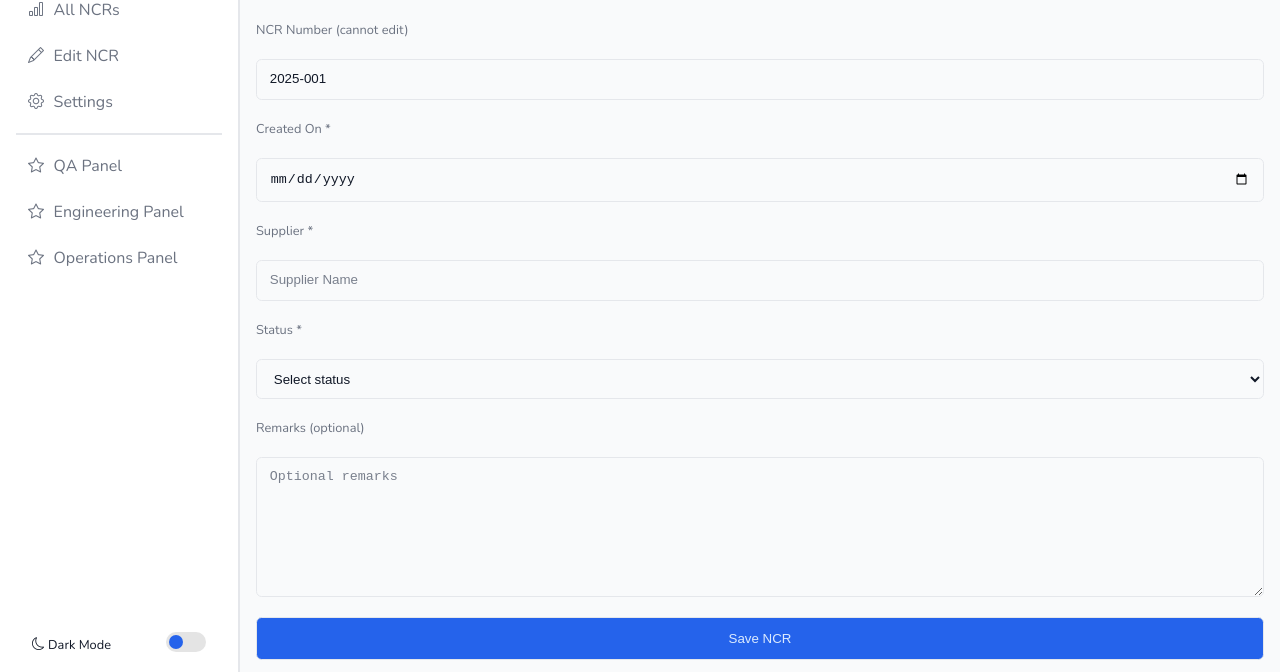
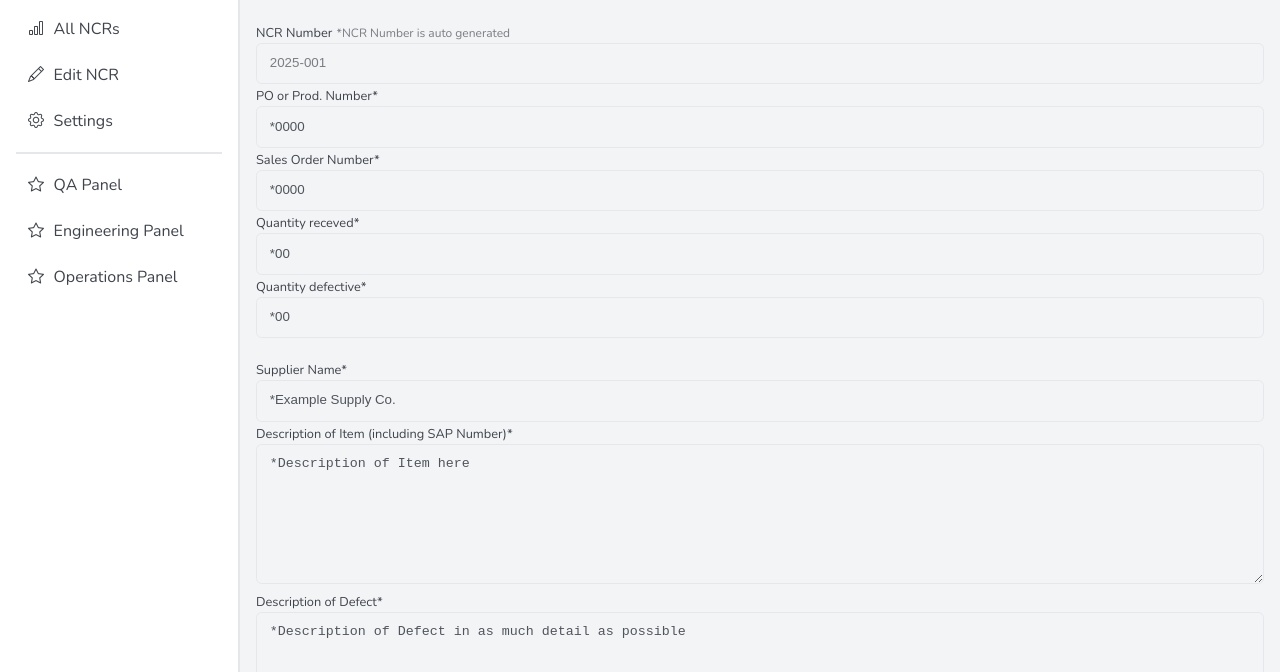
Before and after one commit to nctech-niagara/crossfire, a plain HTML site: page edit-ncr.html in a window 1280 px wide. Shown: the part 128-800 px from the top of the page. Drawn offline with nearby package versions, Linux system fonts and the light colour scheme.

Commit message:
dreinhart2 commit edit

```diff
--- a/edit-ncr.html
+++ b/edit-ncr.html
@@ -13,7 +13,7 @@
         <!-- Sidebar -->
         <aside class="sidebar padding">
             <div>
-                <div class="logo"><h1>CrossFire</h1></div>
+                <div class="logo"><img src="assets/Crossfire Logo-transparent.png" alt="Crossfire" width="206"></div>
                 <hr />
                 <nav>
                     <ul>
@@ -28,20 +28,6 @@
                     </ul>
                 </nav>
             </div>
-            <div class="theme-toggle padding">
-                <div class="mode">
-                    <div>
-                        <i class="bi bi-moon"></i>
-                        <span id="theme-text"></span>
-                    </div>
-                    <div>
-                        <label class="switch">
-                            <input type="checkbox" id="theme-switch">
-                            <span class="slider"></span>
-                        </label>
-                    </div>
-                </div>
-            </div>
         </aside>
 
         <!-- Main -->
@@ -49,7 +35,7 @@
             <header class="padding">
                 <div class="flex mobile">
                     <div class="hamburger-menu"><i class="bi bi-list"></i></div>
-                    <div class="logo">CrossFire</div>
+                    <div class="logo"><img src="assets/Crossfire Logo-transparent.png" alt="Crossfire" width="206"></div>
                 </div>
                 <div class="grid-end">
                     <div class="flex">
@@ -60,29 +46,65 @@
                 </div>
             </header>
 
+            <!--Quality Rep NCR page-->
+
             <section id="main-section" class="padding">
                 <form id="edit-ncr-form" class="vertical-spacing grid">
                     <h2>Edit NCR</h2>
 
-                    <label for="ncr-number">NCR Number (cannot edit)</label>
-                    <input type="text" id="ncr-number" value="2025-001" disabled>
+                    <!--ADD CHECKBOXES. REFERENCE ORIGINAL NCR PAGE.-->
 
-                    <label for="created-on">Created On <span class="required">*</span></label>
+                    <div>
+                    <label for="ncr-number">NCR Number</label>
+                    <lable for="ncr-number" class="mini-text">*NCR Number is auto generated</lable>
+                    <input type="text" id="ncr-number" value="2025-001" class="muted-text" disabled>
+
+                    <label for="prod-number">PO or Prod. Number<span class="required">*</span></label>
+                    <input type="number" id="prod-number" placeholder="*0000" required>
+
+                    <label for="sales-number">Sales Order Number<span class="required">*</span></label>
+                    <input type="number" id="sales-number" placeholder="*0000" required>
+
+                    <label for="quantity-num">Quantity receved<span class="required">*</span></label>
+                    <input type="number" id="quantity-num" placeholder="*00" required>
+
+                    <label for="quantity-num-defect">Quantity defective<span class="required">*</span></label>
+                    <input type="number" id="quantity-num-defect" placeholder="*00" required>
+                    </div>
+
+                    <div>
+                    <!--ADD CHECKBOXES. REFERENCE ORIGINAL NCR PAGE.-->
+
+                    <label for="supplier">Supplier Name<span class="required">*</span></label>
+                    <input type="text" id="supplier" placeholder="*Example Supply Co." required>
+
+                    <label for="desc-item">Description of Item (including SAP Number)<span class="required">*</span></label>
+                    <textarea id="desc-item" placeholder="*Description of Item here" required></textarea>
+
+                    <label for="desc-defect">Description of Defect<span class="required">*</span></label>
+                    <textarea id="desc-defect" placeholder="*Description of Defect in as much detail as possible" required></textarea>
+
+                    <!--ADD CHECKBOXES. REFERENCE ORIGINAL NCR PAGE.-->
+                    </div>
+
+                    <div>
+                    <label for="quality-rep-name">Quality Representative's Name<span class="required">*</span></label>
+                    <input type="text" id="quality-rep-name" placeholder="*John Doe" required>
+
+                    <label for="remarks">Additional Comments (optional)</label>
+                    <textarea id="remarks" placeholder="*Additional Comments Here"></textarea>
+
+                    <label for="created-on">Created On<span class="required">*</span></label>
                     <input type="date" id="created-on" required>
+                    </div>
 
-                    <label for="supplier">Supplier <span class="required">*</span></label>
-                    <input type="text" id="supplier" placeholder="Supplier Name" required>
-
-                    <label for="status">Status <span class="required">*</span></label>
+                    <label for="status">Status<span class="required">*</span></label>
                     <select id="status" required>
-                        <option value="">Select status</option>
+                        <option value="">*Select status</option>
                         <option value="Active">Active</option>
                         <option value="Closed">Closed</option>
                         <option value="Pending">Pending</option>
                     </select>
-
-                    <label for="remarks">Remarks (optional)</label>
-                    <textarea id="remarks" placeholder="Optional remarks"></textarea>
 
                     <button type="submit" class="btn-style">Save NCR</button>
                 </form>
--- a/style.css
+++ b/style.css
@@ -1,54 +1,39 @@
 @import url("https://fonts.googleapis.com/css2?family=Lato:ital,wght@0,100;0,300;0,400;0,700;0,900;1,100;1,300;1,400;1,700;1,900&family=Nunito:ital,wght@0,200..1000;1,200..1000&display=swap");
+
+/* Crossfire brand colours
+
+light blue #5897c9
+
+dark blue #163451 */
 
 /* Themes  */
 :root {
 	--radius: 0.35rem;
+
 	/* Backgrounds */
-	--bg-body: #f9fafb;
+	--bg-body: #f3f4f6;
 	--bg-sidebar: #ffffff;
 	--bg-card: #ffffff;
 	--bg-hover: #f3f4f6;
 
 	/* Text */
-	--text-main: #111827;
-	--text-secondary: #6b7280;
-	--text-muted: #9ca3af;
+	--text-main: #163451;
+	--text-secondary: #3f434b;
+	--text-muted: #7a7d82;
 	--text-inverse: #ffffff;
 
 	/* Borders */
 	--border-color: #e5e7eb;
 
 	/* Primary Accent */
-	--primary: #2563eb;
+	--primary: #5897c9;
 	--primary-light: #dbeafe;
-	--primary-hover: #1d4ed8;
+	--primary-hover: #5897c9;
 
 	/* Positive / Error */
 	--success: #22c55e;
 	--error: #ef4444;
 	--warning: #f59e0b;
-}
-
-body.dark {
-	--bg-body: #111827;
-	--bg-sidebar: #1f2937;
-	--bg-card: #1e293b;
-	--bg-hover: #374151;
-
-	--text-main: #f9fafb;
-	--text-secondary: #d1d5db;
-	--text-muted: #9ca3af;
-	--text-inverse: #111827;
-
-	--border-color: #374151;
-
-	--primary: #60a5fa;
-	--primary-light: #1e40af;
-	--primary-hover: #3b82f6;
-
-	--success: #4ade80;
-	--error: #f87171;
-	--warning: #fbbf24;
 }
 
 /* Themes  */
@@ -177,12 +162,6 @@ table a {
 }
 
 /* --------------------------------------------------------------------  */
-
-/* Chris styles  */
-
-/* Fransis  styles  */
-
-/* Tosin styles  */
 .login-container {
 	align-items: center;
 	display: flex;
@@ -243,11 +222,6 @@ table a {
 }
 .theme-toggle {
 	font-size: 0.8rem;
-}
-.theme-toggle .mode {
-	display: flex;
-	align-items: center;
-	justify-content: space-between;
 }
 .switch {
 	position: relative;
@@ -376,16 +350,17 @@ main {
 	transition: background-color 0.3s, border-color 0.3s;
 }
 .summary-cards .card {
-	justify-items: center;
+	justify-items: left;
 }
 
 .summary-cards .card .num {
 	font-weight: 800;
 }
 .summary-cards .card .title {
-	font-weight: 500;
-	color: var(--text-muted);
-	font-size: 0.85rem;
+	font-weight: 900;
+	color: var(--text-secondary);
+	font-size: 2rem;
+	margin: 1%;
 }
 .vertical-spacing {
 	gap: 20px;
@@ -484,3 +459,16 @@ a.btn-style {
 	text-align: center;
 	text-decoration: none;
 }
+
+.num {
+	font-size: 2.5rem;
+}
+
+.muted-text	{
+	color: var(--text-muted);
+}
+
+.mini-text {
+	font-size: 0.75rem;
+	color: var(--text-muted);
+}
```
Also changed, not shown: all-ncrs.html (+2 -16 lines), home.html (+3 -18 lines), index.html (+9 -5 lines), assets/Crossfire Logo-transparent.png (added), assets/Crossfire Logo.png (added).
